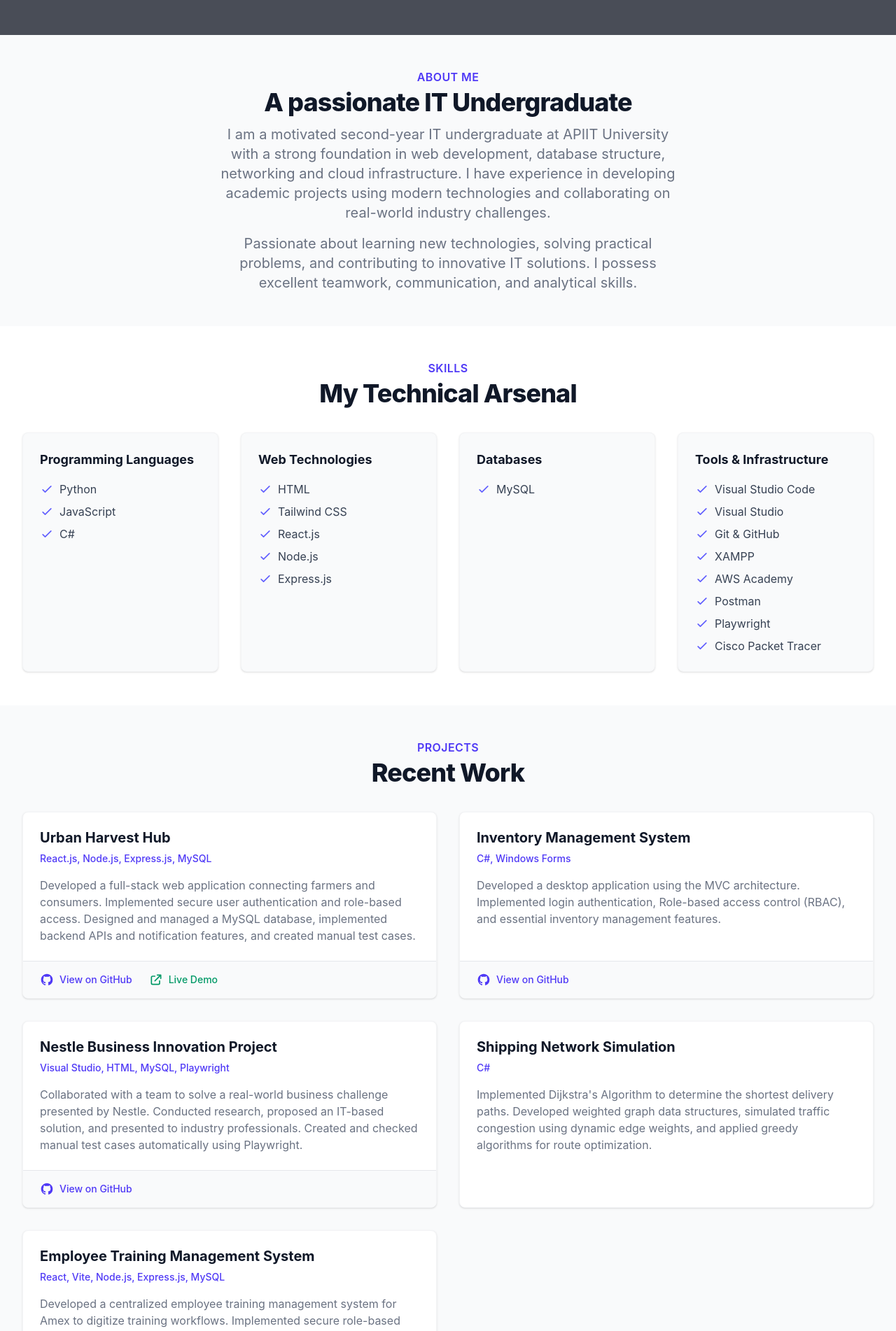
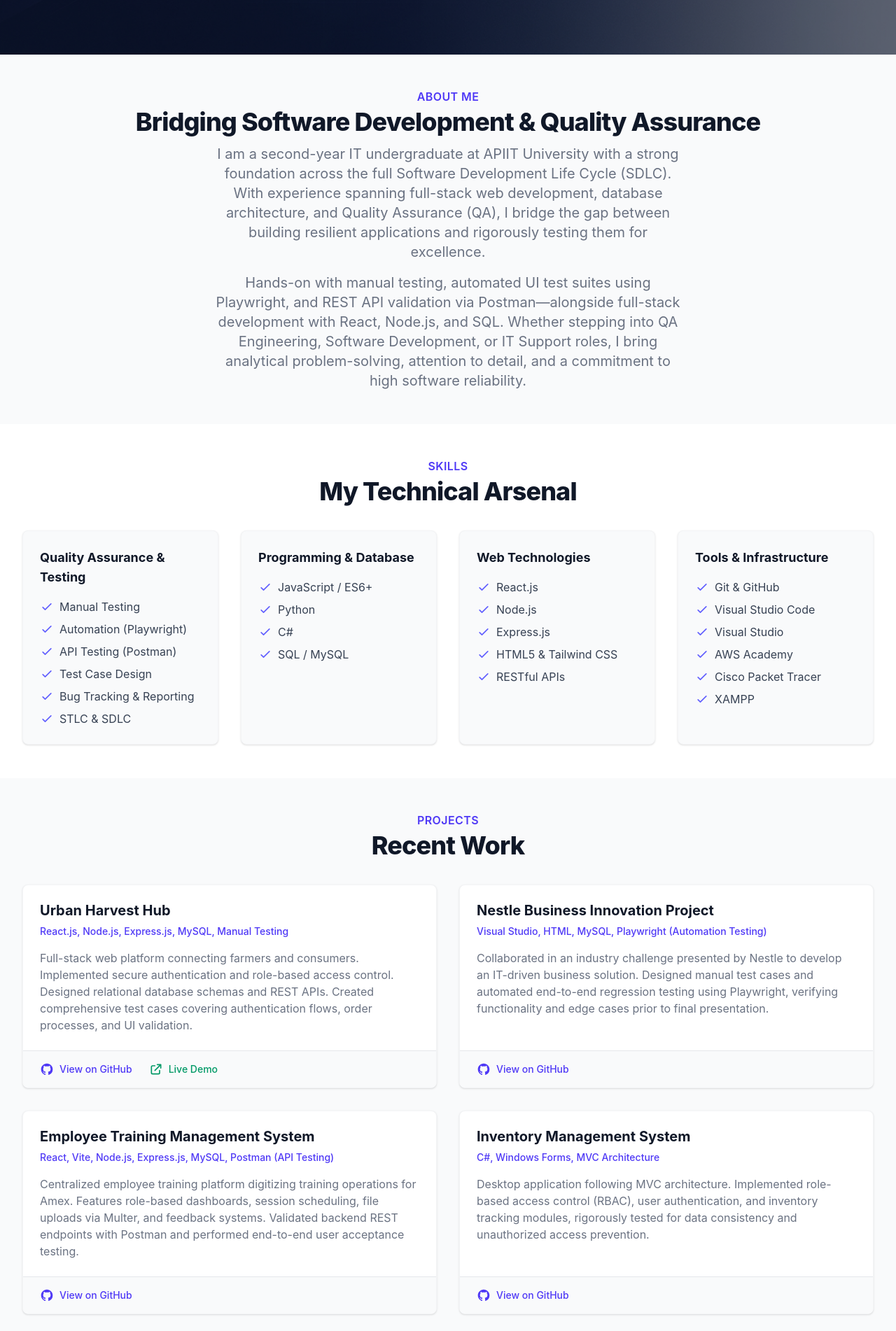
Before and after one commit to 345masha/my-portfolio, a React (Vite) app: page / in a window 1280 px wide. Shown: the part 660-2562 px from the top of the page at 70% size. Built offline with nearby package versions, Linux system fonts and the light colour scheme; grey boxes are pictures that could not be loaded.

Commit message:
Optimize portfolio for QA and Software Engineering intern roles

```diff
--- a/src/components/About.jsx
+++ b/src/components/About.jsx
@@ -7,15 +7,15 @@ const About = () => {
         <div className="lg:text-center">
           <h2 className="text-base text-indigo-600 font-semibold tracking-wide uppercase">About Me</h2>
           <p className="mt-2 text-3xl leading-8 font-extrabold tracking-tight text-gray-900 sm:text-4xl">
-            A passionate IT Undergraduate
+            Bridging Software Development & Quality Assurance
           </p>
           <p className="mt-4 max-w-2xl text-xl text-gray-500 lg:mx-auto">
-            I am a motivated second-year IT undergraduate at APIIT University with a strong foundation in web development, database structure, networking and cloud infrastructure.
-            I have experience in developing academic projects using modern technologies and collaborating on real-world industry challenges.
+            I am a second-year IT undergraduate at APIIT University with a strong foundation across the full Software Development Life Cycle (SDLC).
+            With experience spanning full-stack web development, database architecture, and Quality Assurance (QA), I bridge the gap between building resilient applications and rigorously testing them for excellence.
           </p>
           <p className="mt-4 max-w-2xl text-xl text-gray-500 lg:mx-auto">
-            Passionate about learning new technologies, solving practical problems, and contributing to innovative IT solutions.
-            I possess excellent teamwork, communication, and analytical skills.
+            Hands-on with manual testing, automated UI test suites using Playwright, and REST API validation via Postman—alongside full-stack development with React, Node.js, and SQL.
+            Whether stepping into QA Engineering, Software Development, or IT Support roles, I bring analytical problem-solving, attention to detail, and a commitment to high software reliability.
           </p>
         </div>
       </div>
--- a/src/components/Hero.jsx
+++ b/src/components/Hero.jsx
@@ -23,7 +23,7 @@ const Hero = () => {
           <span className="block text-indigo-400 xl:inline">Thamasha Amarasinghe</span>
         </h1>
         <p className="mt-3 max-w-md mx-auto text-base text-gray-300 sm:text-lg md:mt-5 md:text-xl md:max-w-3xl">
-          IT Undergraduate & Full Stack Developer passionate about web development, networking, and cloud infrastructure.
+          IT Undergraduate | Aspiring QA & Software Engineering Intern | Skilled in Automation & Manual Testing, Full-Stack Development, and Quality-Driven Solutions.
         </p>
         <div className="mt-5 max-w-md mx-auto sm:flex sm:justify-center md:mt-8">
           <div className="rounded-md shadow">
--- a/src/components/Projects.jsx
+++ b/src/components/Projects.jsx
@@ -4,33 +4,33 @@ const Projects = () => {
   const projects = [
     {
       title: "Urban Harvest Hub",
-      technologies: "React.js, Node.js, Express.js, MySQL",
-      description: "Developed a full-stack web application connecting farmers and consumers. Implemented secure user authentication and role-based access. Designed and managed a MySQL database, implemented backend APIs and notification features, and created manual test cases.",
+      technologies: "React.js, Node.js, Express.js, MySQL, Manual Testing",
+      description: "Full-stack web platform connecting farmers and consumers. Implemented secure authentication and role-based access control. Designed relational database schemas and REST APIs. Created comprehensive test cases covering authentication flows, order processes, and UI validation.",
       link: "https://github.com/345masha",
       hostedLink: "https://urbanhub-woad.vercel.app/"
     },
     {
+      title: "Nestle Business Innovation Project",
+      technologies: "Visual Studio, HTML, MySQL, Playwright (Automation Testing)",
+      description: "Collaborated in an industry challenge presented by Nestle to develop an IT-driven business solution. Designed manual test cases and automated end-to-end regression testing using Playwright, verifying functionality and edge cases prior to final presentation.",
+      link: "https://github.com/chirani-kohomban/Nestle-Smartflow.git"
+    },
+    {
+      title: "Employee Training Management System",
+      technologies: "React, Vite, Node.js, Express.js, MySQL, Postman (API Testing)",
+      description: "Centralized employee training platform digitizing training operations for Amex. Features role-based dashboards, session scheduling, file uploads via Multer, and feedback systems. Validated backend REST endpoints with Postman and performed end-to-end user acceptance testing.",
+      link: "https://github.com/345masha/EmployeeManagementSystem.git"
+    },
+    {
       title: "Inventory Management System",
-      technologies: "C#, Windows Forms",
-      description: "Developed a desktop application using the MVC architecture. Implemented login authentication, Role-based access control (RBAC), and essential inventory management features.",
+      technologies: "C#, Windows Forms, MVC Architecture",
+      description: "Desktop application following MVC architecture. Implemented role-based access control (RBAC), user authentication, and inventory tracking modules, rigorously tested for data consistency and unauthorized access prevention.",
       link: "https://github.com/ArchitectureLogic/Inventory-Management-System.git"
     },
     {
-      title: "Nestle Business Innovation Project",
-      technologies: "Visual Studio, HTML, MySQL, Playwright",
-      description: "Collaborated with a team to solve a real-world business challenge presented by Nestle. Conducted research, proposed an IT-based solution, and presented to industry professionals. Created and checked manual test cases automatically using Playwright.",
-      link: "https://github.com/chirani-kohomban/Nestle-Smartflow.git"
-    },
-    {
       title: "Shipping Network Simulation",
-      technologies: "C#",
-      description: "Implemented Dijkstra's Algorithm to determine the shortest delivery paths. Developed weighted graph data structures, simulated traffic congestion using dynamic edge weights, and applied greedy algorithms for route optimization."
-    },
-    {
-      title: "Employee Training Management System",
-      technologies: "React, Vite, Node.js, Express.js, MySQL",
-      description: "Developed a centralized employee training management system for Amex to digitize training workflows. Implemented secure role-based access control for Administrators, Trainers, and Trainees. Features include training program scheduling, secure file uploads using Multer, and a feedback collection system.",
-      link: "https://github.com/345masha/EmployeeManagementSystem.git"
+      technologies: "C#, Data Structures & Algorithms",
+      description: "Routing simulation utilizing Dijkstra's Algorithm and weighted graph data structures. Modeled traffic congestion with dynamic edge weights and executed test scenarios to benchmark greedy algorithms against route optimization performance."
     }
   ];
 
--- a/src/components/Skills.jsx
+++ b/src/components/Skills.jsx
@@ -3,20 +3,20 @@ import React from 'react';
 const Skills = () => {
   const skillCategories = [
     {
-      title: "Programming Languages",
-      skills: ["Python", "JavaScript", "C#"]
+      title: "Quality Assurance & Testing",
+      skills: ["Manual Testing", "Automation (Playwright)", "API Testing (Postman)", "Test Case Design", "Bug Tracking & Reporting", "STLC & SDLC"]
+    },
+    {
+      title: "Programming & Database",
+      skills: ["JavaScript / ES6+", "Python", "C#", "SQL / MySQL"]
     },
     {
       title: "Web Technologies",
-      skills: ["HTML", "Tailwind CSS", "React.js", "Node.js", "Express.js"]
-    },
-    {
-      title: "Databases",
-      skills: ["MySQL"]
+      skills: ["React.js", "Node.js", "Express.js", "HTML5 & Tailwind CSS", "RESTful APIs"]
     },
     {
       title: "Tools & Infrastructure",
-      skills: ["Visual Studio Code", "Visual Studio", "Git & GitHub", "XAMPP", "AWS Academy", "Postman", "Playwright", "Cisco Packet Tracer"]
+      skills: ["Git & GitHub", "Visual Studio Code", "Visual Studio", "AWS Academy", "Cisco Packet Tracer", "XAMPP"]
     }
   ];
 
```
Also changed, not shown: public/hero-bg.jpg (added).
